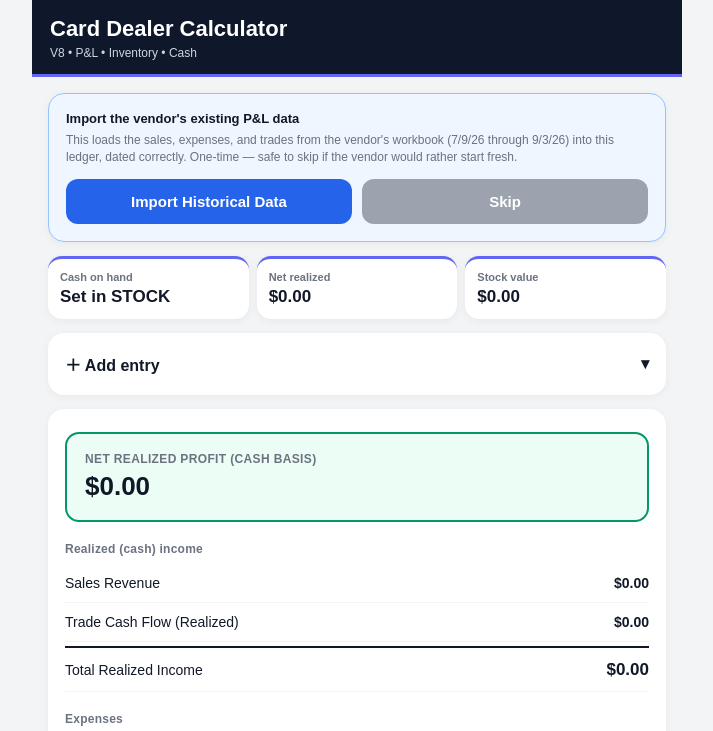
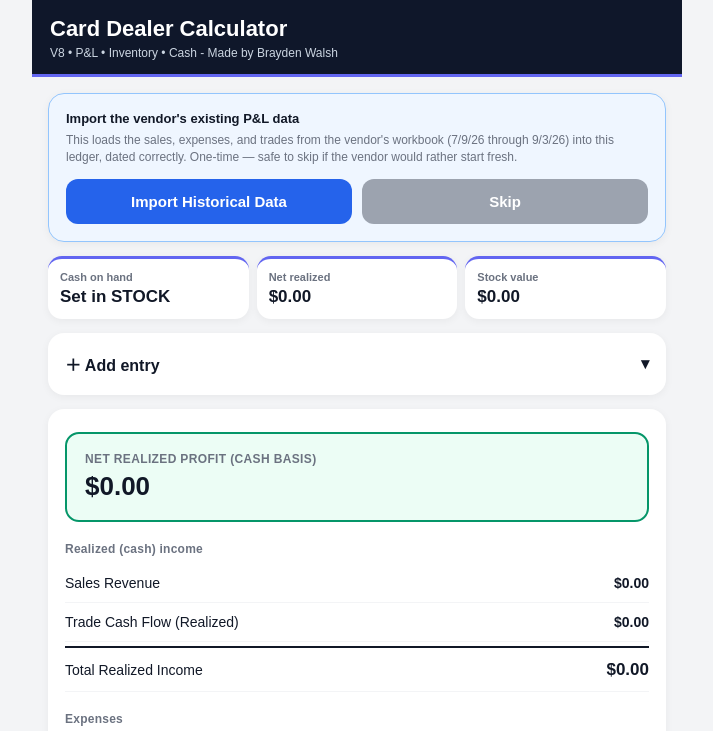
Before and after one commit to Rarity-Rosters/Card-show-calc, a plain HTML site: page index.html in a window 1280 px wide. Shown: the top 731 px of the page, without its empty margins (283-996 px from the left). Drawn offline with Linux system fonts and the light colour scheme.

Commit message:
Update subtitle with author name

```diff
--- a/index.html
+++ b/index.html
@@ -92,7 +92,7 @@ input:focus,select:focus{border-color:var(--acc)}
 <div class="app">
 <header>
   <h1>Card Dealer Calculator</h1>
-  <div class="sub">V8 • P&amp;L • Inventory • Cash</div>
+  <div class="sub">V8 • P&amp;L • Inventory • Cash - Made by Brayden Walsh</div>
 </header>
 
 <main>
```
